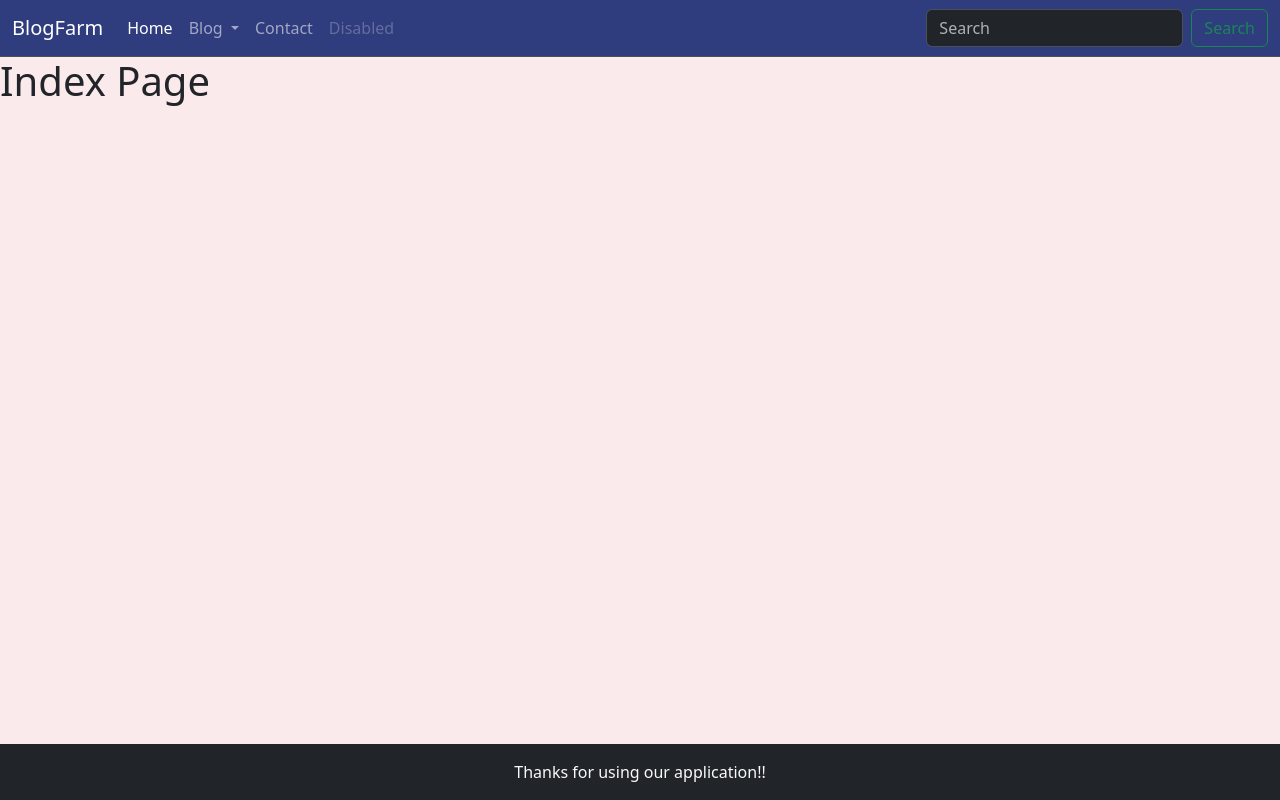
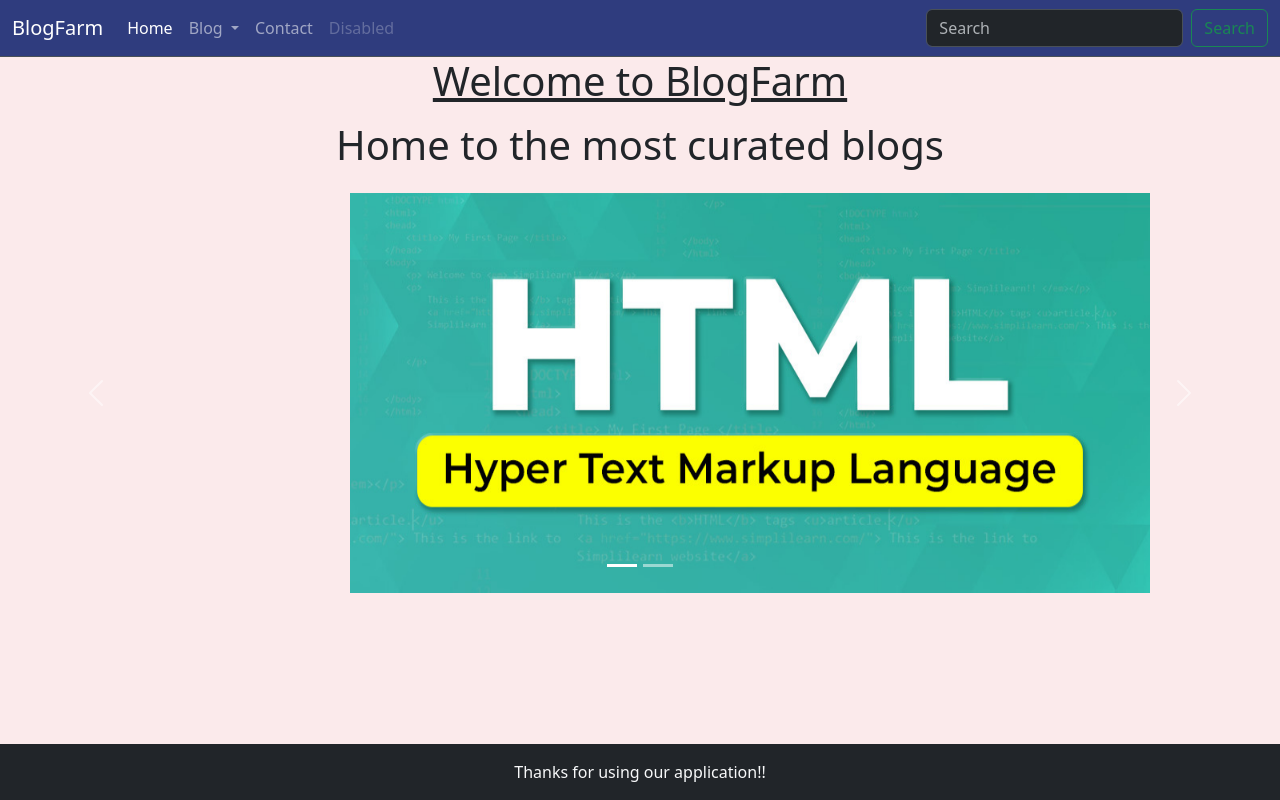
Before and after one commit to shbd845/BlogFarm, a Django app: page / in a window 1280 px wide. Run offline with Django 4.2, Linux system fonts and the light colour scheme.

Commit message:
Home page added

```diff
--- a/BlogFarm/settings.py
+++ b/BlogFarm/settings.py
@@ -9,7 +9,7 @@ https://docs.djangoproject.com/en/4.2/topics/settings/
 For the full list of settings and their values, see
 https://docs.djangoproject.com/en/4.2/ref/settings/
 """
-
+import os
 from pathlib import Path
 
 # Build paths inside the project like this: BASE_DIR / 'subdir'.
@@ -117,7 +117,9 @@ USE_TZ = True
 # https://docs.djangoproject.com/en/4.2/howto/static-files/
 
 STATIC_URL = 'static/'
-
+STATICFILES_DIR=[
+    os.path.join(BASE_DIR,'static')
+]
 # Default primary key field type
 # https://docs.djangoproject.com/en/4.2/ref/settings/#default-auto-field
 
--- a/BlogFarm/urls.py
+++ b/BlogFarm/urls.py
@@ -16,8 +16,10 @@ Including another URLconf
 """
 from django.contrib import admin
 from django.urls import path,include
+from django.contrib.staticfiles.urls import staticfiles_urlpatterns
 
 urlpatterns = [
     path('admin/', admin.site.urls),
     path('', include('blog.urls'))
 ]
+urlpatterns+=staticfiles_urlpatterns()
--- a/templates/base.html
+++ b/templates/base.html
@@ -42,12 +42,12 @@
     <title>{% block title %}{% endblock title %}</title>
     <link href="https://cdn.jsdelivr.net/npm/bootstrap@5.3.2/dist/css/bootstrap.min.css" rel="stylesheet" integrity="sha384-T3c6CoIi6uLrA9TneNEoa7RxnatzjcDSCmG1MXxSR1GAsXEV/Dwwykc2MPK8M2HN" crossorigin="anonymous">
   </head>
-  <body style="background-color:#FBEAEB;">
+  <body style="background-color:#FBEAEB; padding-bottom: 70px;">
     <h1>{% block body %}{% endblock body %}</h1>
 
 
 
-    <footer class="text-center bg-dark text-light fixed-bottom py-3">
+    <footer class="text-center bg-dark text-light fixed-bottom py-3 ">
       Thanks for using our application!!
   </footer>
 
--- a/templates/bloghome.html
+++ b/templates/bloghome.html
@@ -2,7 +2,7 @@
 {% block title %}Blogs - BlogFarm{% endblock title %}
 {% block blogactive %}active{% endblock blogactive %}
 {% block body %}
-<h1 class="text-center">Welcome to Home of Blogs</h1>
+<h1 class="text-center">Recent Blogs</h1>
 {% for i in blogs %}
 <div class="card my-3 mx-auto" style="width: 50rem;">
     {% comment %} <img src="..." class="card-img-top" alt="..."> {% endcomment %}
--- a/templates/index.html
+++ b/templates/index.html
@@ -1,6 +1,40 @@
 {% extends "base.html" %}
+{% load static %}
 {% block homeactive %}active{% endblock homeactive %}
 {% block title %}Welcome - BlogFarm{% endblock title %}
 {% block body %}
-Index Page
+<div class="text-center">
+    <h1>
+        <u>Welcome to BlogFarm</u>
+        <div class="text-center py-3">
+                Home to the most curated blogs
+        </div>
+    </h1>
+</div>
+<div id="carouselExampleIndicators" class="carousel slide" style="padding-left: 350px;">
+  <div class="carousel-indicators">
+    <button type="button" data-bs-target="#carouselExampleIndicators" data-bs-slide-to="0" class="active" aria-current="true" aria-label="Slide 1"></button>
+    <button type="button" data-bs-target="#carouselExampleIndicators" data-bs-slide-to="1" aria-label="Slide 2"></button>
+    <!-- <button type="button" data-bs-target="#carouselExampleIndicators" data-bs-slide-to="2" aria-label="Slide 3"></button> -->
+  </div>
+  <div class="carousel-inner">
+    <div class="carousel-item active">
+      <img src="{% static "blog/images/HTML-Full-Form.jpg" %}" width="800px" height="400px" alt="...">
+    </div>
+    <div class="carousel-item">
+      <img src="{% static "blog/images/PHOTO-Climate-Collage-Diagonal-Design-NOAA-Communications-NO-NOAA-Logo.jpg" %}" width="800px" height="400px" alt="...">
+    </div>
+    <!-- <div class="carousel-item">
+      <img src="..." width="800px" height="400px" alt="...">
+    </div> -->
+  </div>
+  <button class="carousel-control-prev" type="button" data-bs-target="#carouselExampleIndicators" data-bs-slide="prev">
+    <span class="carousel-control-prev-icon" aria-hidden="true"></span>
+    <span class="visually-hidden">Previous</span>
+  </button>
+  <button class="carousel-control-next" type="button" data-bs-target="#carouselExampleIndicators" data-bs-slide="next">
+    <span class="carousel-control-next-icon" aria-hidden="true"></span>
+    <span class="visually-hidden">Next</span>
+  </button>
+</div>
 {% endblock body %}
```
Also changed, not shown: blog/static/blog/images/HTML-Full-Form.jpg (added), blog/static/blog/images/PHOTO-Climate-Collage-Diagonal-Design-NOAA-Communications-NO-NOAA-Logo.jpg (added).
